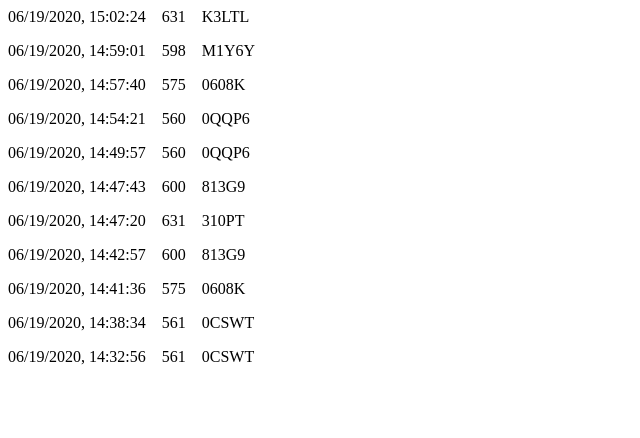
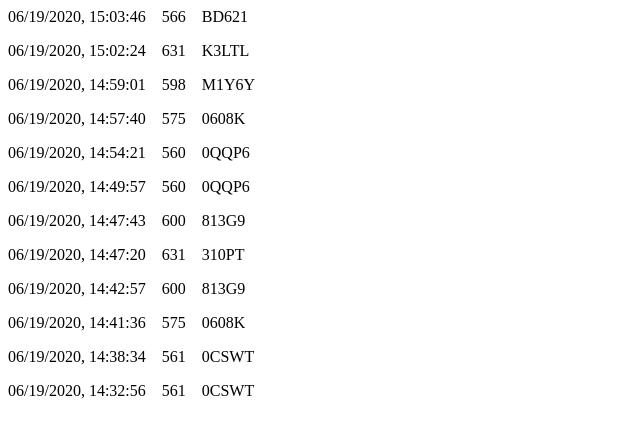
Before and after one commit to IcyAnt/IcyAnt.github.io, a plain HTML site: page index.html in a window 1280 px wide. Shown: the whole page, without its empty margins (0-640 px from the left). Drawn offline with Linux system fonts and the light colour scheme.

Commit message:
auto update codes

```diff
--- a/index.html
+++ b/index.html
@@ -1,4 +1,5 @@
 <html><head><meta http-equiv="refresh" content="5" /></head><body>
+<p>06/19/2020, 15:03:46&emsp;566&emsp;BD621</p>
 <p>06/19/2020, 15:02:24&emsp;631&emsp;K3LTL</p>
 <p>06/19/2020, 14:59:01&emsp;598&emsp;M1Y6Y</p>
 <p>06/19/2020, 14:57:40&emsp;575&emsp;0608K</p>
```
